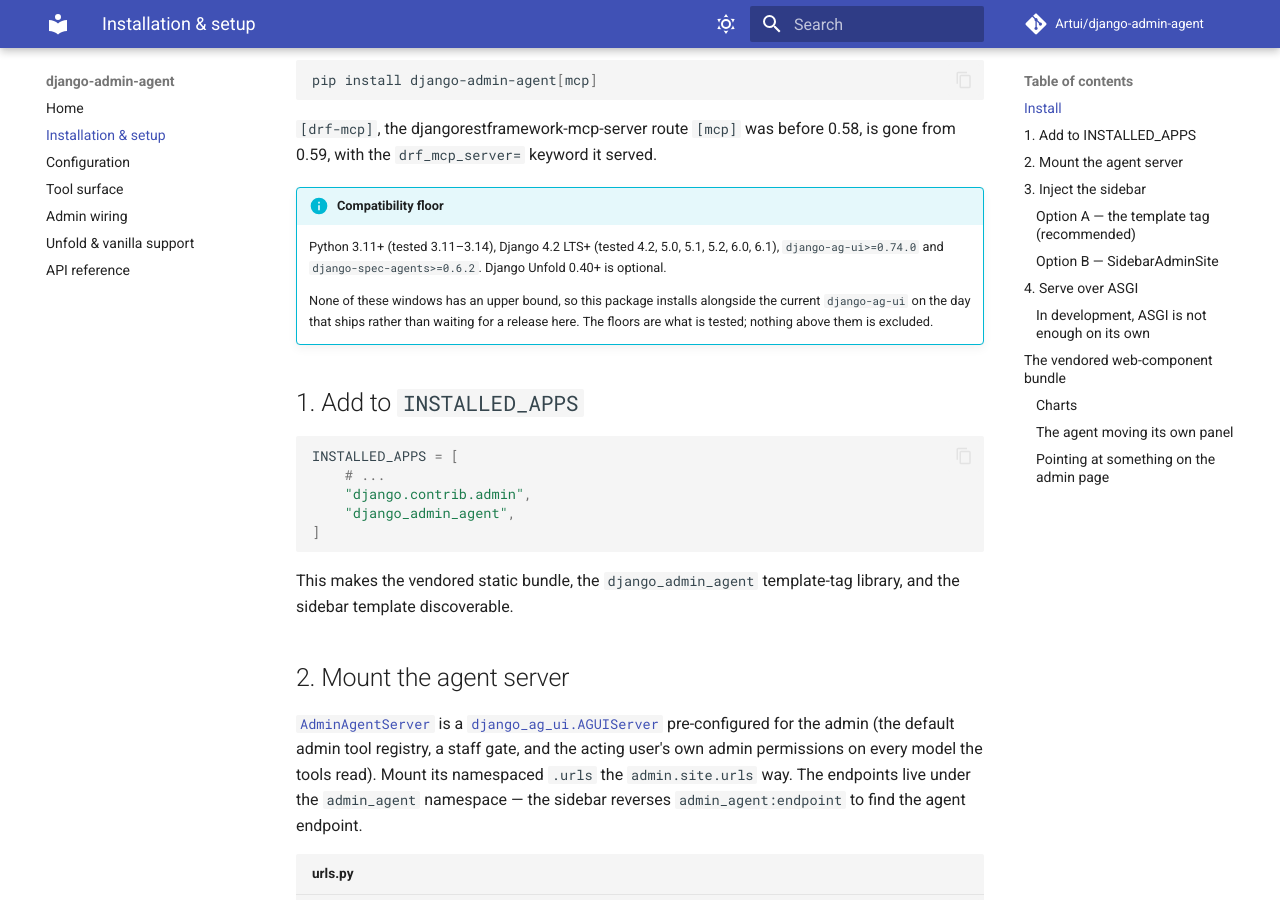
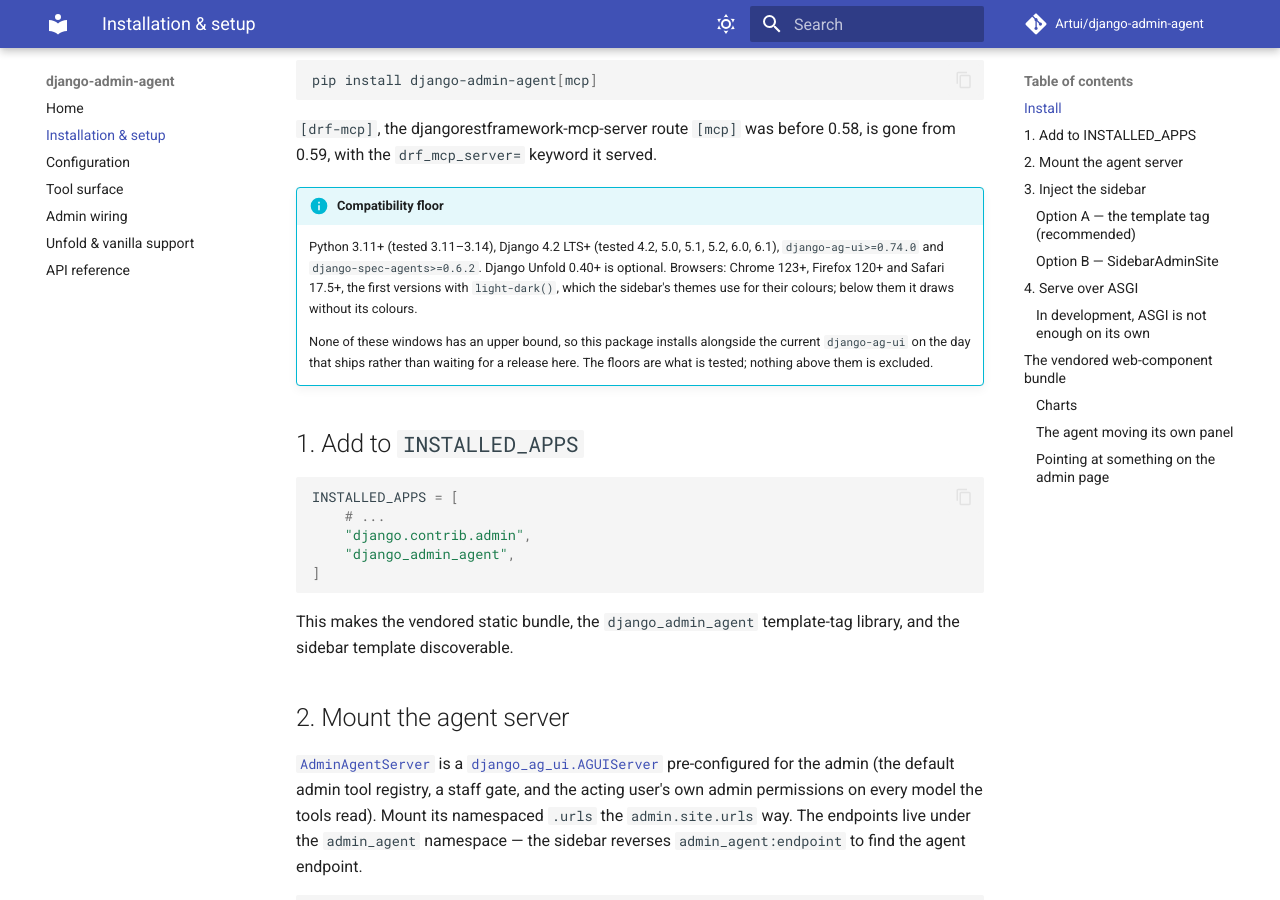
Before and after one commit to Artui/django-admin-agent, an MkDocs documentation site: the page built from docs/installation.md, in a window 1280 px wide and 900 px high, scrolled down 361 px. Built offline with MkDocs 1.6.1 and Material for MkDocs 9.7.7, drawn with Linux system fonts in a browser that asks for light colours; comment, search, counter and statistics services are not loaded.

Commit message:
Name the supported browsers where the compatibility floor is documented
The installation guide's compatibility note and the repo CLAUDE.md table
now state Chrome 123, Firefox 120 and Safari 17.5, the floor 0.60.0 raised.

Co-Authored-By: Claude Sonnet 5.5 <noreply@anthropic.com>

```diff
--- a/docs/installation.md
+++ b/docs/installation.md
@@ -24,7 +24,9 @@ is gone from 0.59, with the `drf_mcp_server=` keyword it served.
 !!! info "Compatibility floor"
     Python 3.11+ (tested 3.11–3.14), Django 4.2 LTS+ (tested 4.2, 5.0, 5.1,
     5.2, 6.0, 6.1), `django-ag-ui>=0.74.0` and `django-spec-agents>=0.6.2`.
-    Django Unfold 0.40+ is optional.
+    Django Unfold 0.40+ is optional. Browsers: Chrome 123+, Firefox 120+ and
+    Safari 17.5+, the first versions with `light-dark()`, which the sidebar's
+    themes use for their colours; below them it draws without its colours.
 
     None of these windows has an upper bound, so this package installs
     alongside the current `django-ag-ui` on the day that ships rather than
```
Also changed, not shown: CHANGELOG.md (+6 -0 lines), CLAUDE.md (+1 -0 lines).
